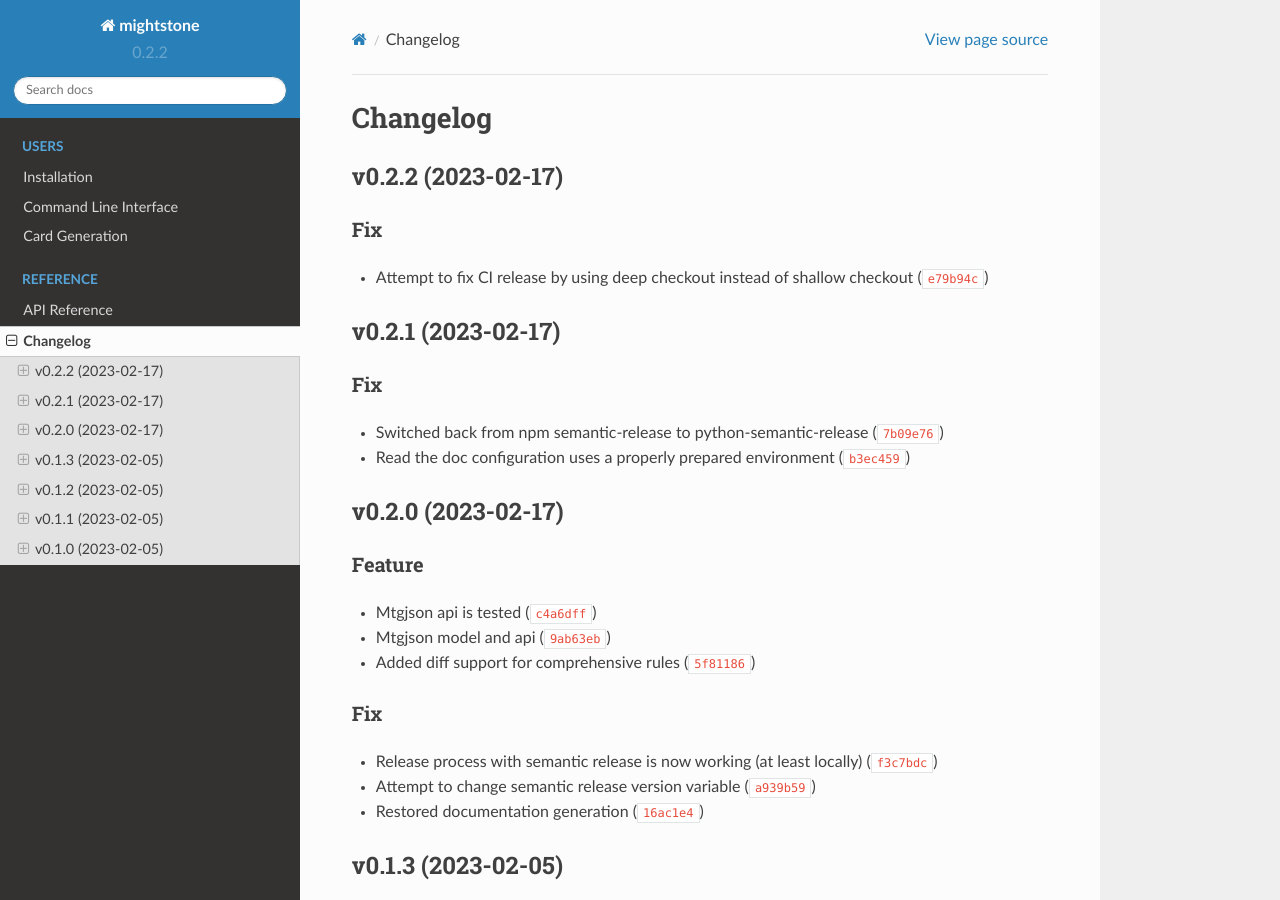
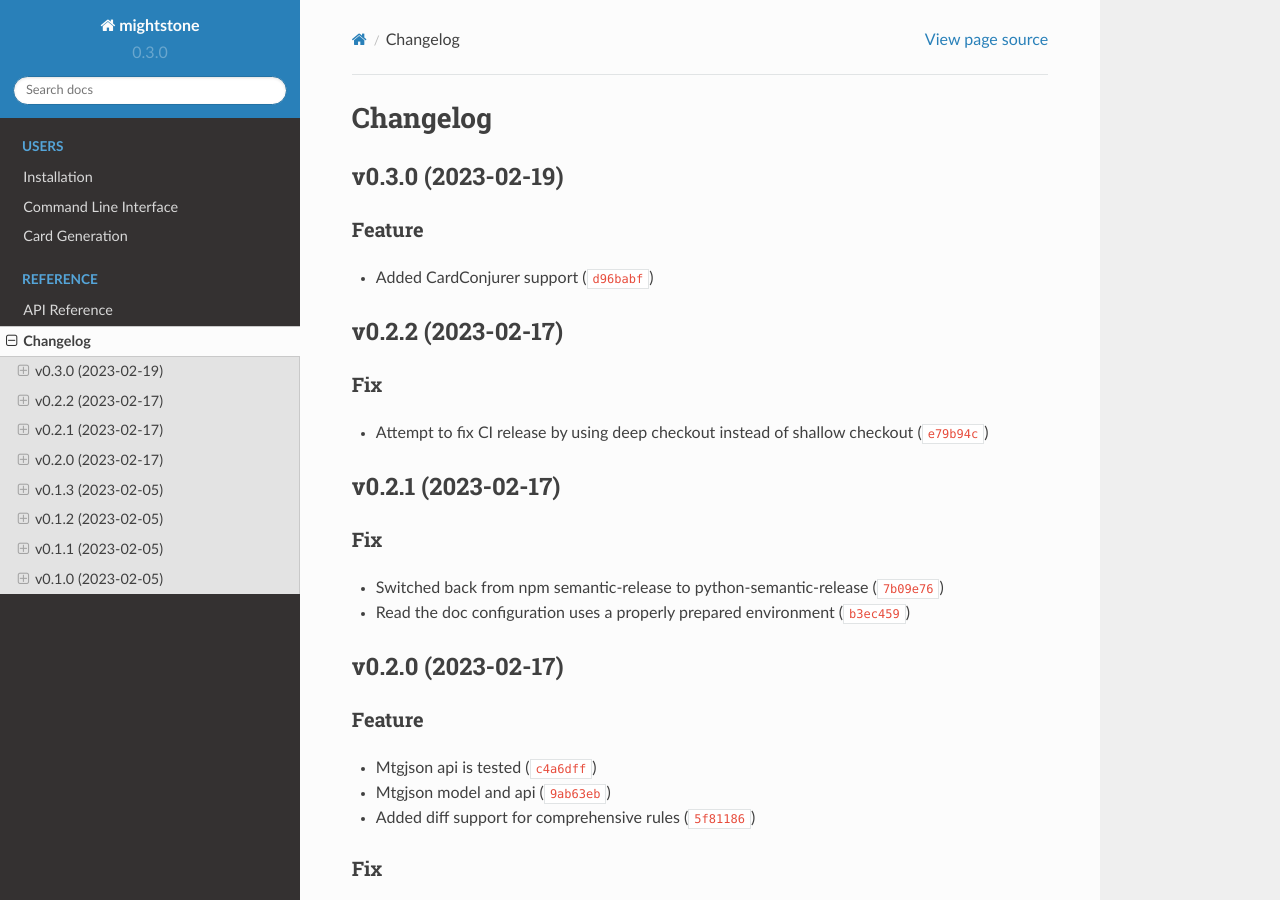
Before and after one commit to Guibod/mightstone, a Sphinx documentation site: the page built from docs/source/reference/changelog.rst, in a window 1280 px wide and 900 px high. Built offline with Sphinx 7.4.7 and the Read the Docs theme 2.0.0, drawn with Linux system fonts in a browser that asks for light colours.

Commit message:
0.3.0
Automatically generated by python-semantic-release

```diff
--- a/CHANGELOG.md
+++ b/CHANGELOG.md
@@ -1,6 +1,10 @@
 # Changelog
 
 <!--next-version-placeholder-->
+
+## v0.3.0 (2023-02-19)
+### Feature
+* Added CardConjurer support ([`d96babf`](https://github.com/Guibod/mightstone/commit/d96babf33a57d280efee9d96a4f26fd195c70a90))
 
 ## v0.2.2 (2023-02-17)
 ### Fix
--- a/docs/source/conf.py
+++ b/docs/source/conf.py
@@ -23,7 +23,7 @@ sys.path.insert(0, os.path.dirname(os.path.dirname((os.path.abspath(".")))))
 project = "mightstone"
 copyright = "2022, Guillaume Boddaert"
 author = "Guillaume Boddaert"
-version = "0.2.2"
+version = "0.3.0"
 
 # -- General configuration ---------------------------------------------------
 
--- a/pyproject.toml
+++ b/pyproject.toml
@@ -1,6 +1,6 @@
 [tool.poetry]
 name = "mightstone"
-version = "0.2.2"
+version = "0.3.0"
 description = "A library manage all things Magic The Gathering related in python"
 authors = ["Guillaume Boddaert"]
 # Use identifier from https://spdx.org/licenses/
```
